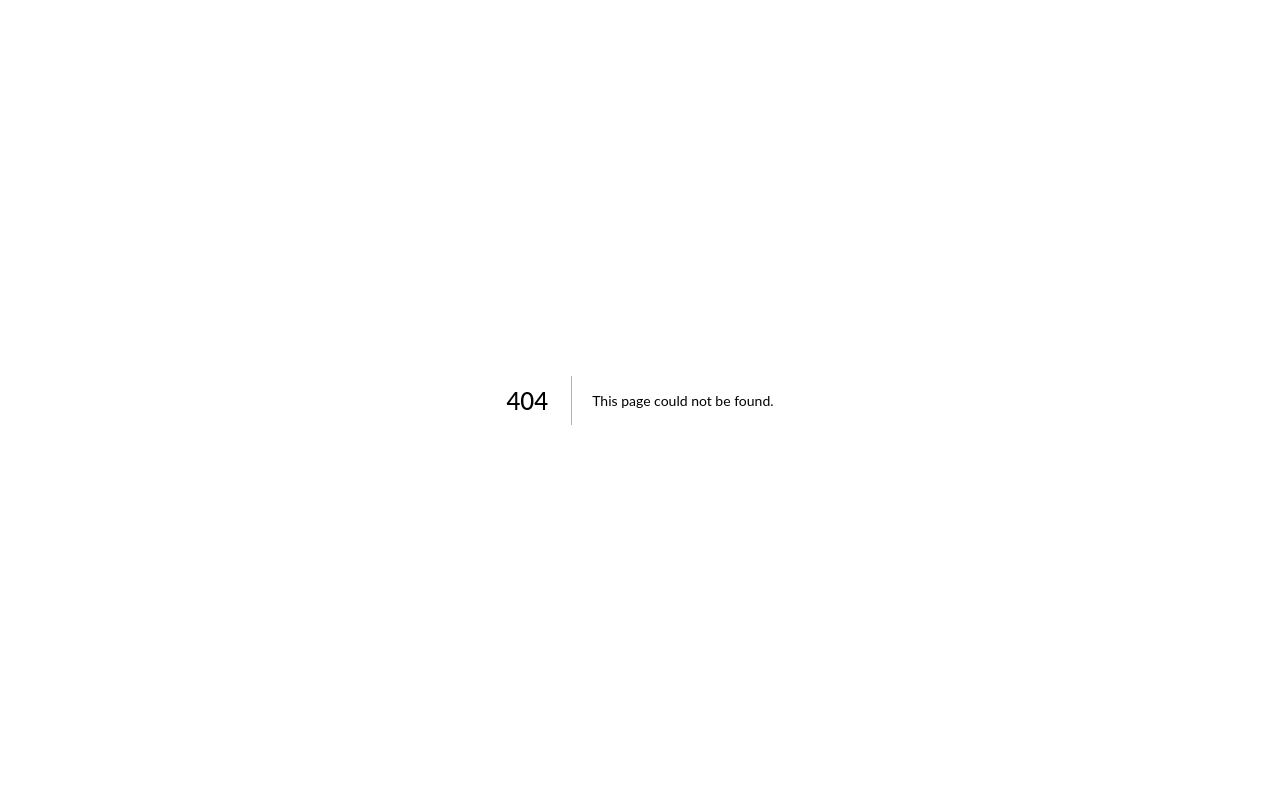
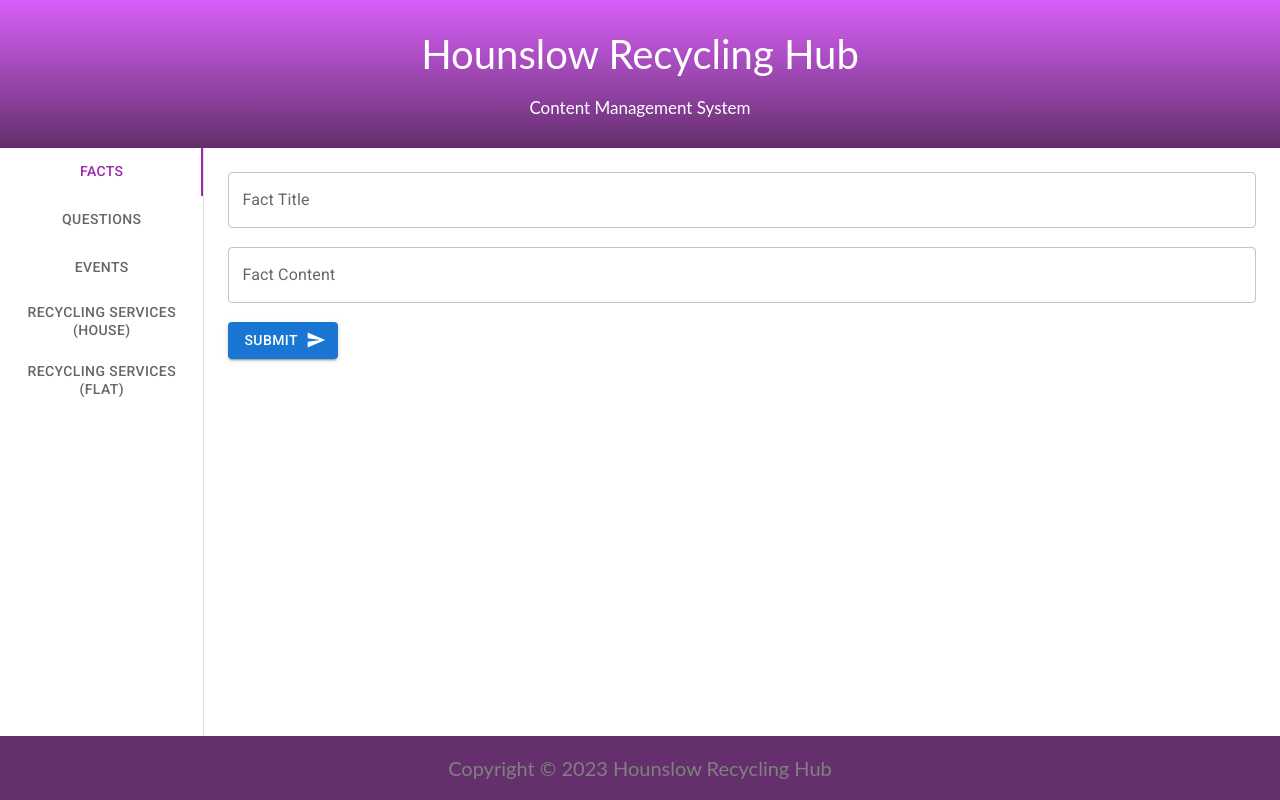
Before and after one commit to ajn2020/test, a Next.js app: page /cms in a window 1280 px wide. Before the commit this address had no page. Built offline with nearby package versions, Linux system fonts and the light colour scheme.

Commit message:
Create CMS first draft

```diff
--- /dev/null
+++ b/components/cms/CMSTabs.tsx
@@ -0,0 +1,124 @@
+import * as React from "react";
+import Tabs from "@mui/material/Tabs";
+import Tab from "@mui/material/Tab";
+import Typography from "@mui/material/Typography";
+import Box from "@mui/material/Box";
+import { Button, TextField } from "@mui/material";
+import SendIcon from "@mui/icons-material/Send";
+
+export default function CMSTabs() {
+  const [value, setValue] = React.useState(0);
+  const [factTitle, setFactTitle] = React.useState("");
+  const [factContent, setFactContent] = React.useState("");
+
+  const handleChange = (event: React.SyntheticEvent, newValue: number) => {
+    setValue(newValue);
+  };
+
+  function submitFacts(event: React.FormEvent<HTMLFormElement>) {
+    event.preventDefault();
+    console.log("here");
+  }
+
+  return (
+    <Box
+      sx={{
+        flexGrow: 1,
+        bgcolor: "background.paper",
+        display: "flex",
+      }}
+    >
+      <Tabs
+        orientation="vertical"
+        variant="standard"
+        value={value}
+        onChange={handleChange}
+        textColor="secondary"
+        indicatorColor="secondary"
+        aria-label="Category Tabs"
+        sx={{ borderRight: 1, borderColor: "divider" }}
+      >
+        <Tab label="Facts" {...a11yProps(0)} />
+        <Tab label="Questions" {...a11yProps(1)} />
+        <Tab label="Events" {...a11yProps(2)} />
+        <Tab label="Recycling Services (House)" {...a11yProps(3)} />
+        <Tab label="Recycling Services (Flat)" {...a11yProps(4)} />
+      </Tabs>
+
+      <TabPanel value={value} index={0}>
+        <form onSubmit={submitFacts}>
+          <TextField
+            fullWidth
+            id="fact-title"
+            label="Fact Title"
+            variant="outlined"
+            value={factTitle}
+            onChange={(event) => setFactTitle(event.target.value)}
+          />
+          <br />
+          <br />
+          <TextField
+            fullWidth
+            multiline
+            id="fact-title"
+            label="Fact Content"
+            variant="outlined"
+            value={factContent}
+            onChange={(event) => setFactContent(event.target.value)}
+          />
+          <br />
+          <br />
+          <Button variant="contained" endIcon={<SendIcon />} type="submit">
+            Submit
+          </Button>
+        </form>
+      </TabPanel>
+
+      <TabPanel value={value} index={1}>
+        Item Two
+      </TabPanel>
+
+      <TabPanel value={value} index={2}>
+        Item Three
+      </TabPanel>
+
+      <TabPanel value={value} index={3}>
+        Item Four
+      </TabPanel>
+
+      <TabPanel value={value} index={4}>
+        Item Five
+      </TabPanel>
+    </Box>
+  );
+}
+
+function a11yProps(index: number) {
+  return {
+    id: `vertical-tab-${index}`,
+    "aria-controls": `vertical-tabpanel-${index}`,
+  };
+}
+
+interface TabPanelProps {
+  children?: React.ReactNode;
+  value: number;
+  index: number;
+}
+
+function TabPanel(props: TabPanelProps) {
+  const { children, value, index, ...other } = props;
+
+  return (
+    <div
+      role="tabpanel"
+      hidden={value !== index}
+      id={`vertical-tabpanel-${index}`}
+      aria-labelledby={`vertical-tab-${index}`}
+      {...other}
+      style={{ width: "100%" }}
+    >
+      {value === index && <Box sx={{ p: 3 }}>{children}</Box>}
+    </div>
+  );
+}
--- /dev/null
+++ b/components/cms/Header.tsx
@@ -0,0 +1,17 @@
+import style from "@/styles/cms/Header.module.css";
+
+export default function Header() {
+  return (
+    <>
+      <div className={style["header"]} id="Header">
+        <div className={style["header-top"]}>
+          <div className={style["header-title"]}>Hounslow Recycling Hub</div>
+        </div>
+        <br />
+        <div className={style["header-description"]}>
+          Content Management System
+        </div>
+      </div>
+    </>
+  );
+}
--- /dev/null
+++ b/src/pages/cms.tsx
@@ -0,0 +1,24 @@
+import Head from "next/head";
+import Header from "@/components/cms/Header";
+import CMSTabs from "@/components/cms/CMSTabs";
+import Footer from "@/components/Footer";
+
+export default function CMS() {
+  return (
+    <>
+      <Head>
+        <title>HRH - CMS</title>
+        <meta name="application-name" content="HRH - CMS" />
+        <meta name="description" content="CMS for HRH." />
+        <meta name="viewport" content="width=device-width, initial-scale=1" />
+        <link rel="icon" href="/favicon.ico" />
+      </Head>
+
+      <Header />
+
+      <CMSTabs />
+
+      <Footer />
+    </>
+  );
+}
--- /dev/null
+++ b/styles/cms/Header.module.css
@@ -0,0 +1,23 @@
+.header {
+  background: linear-gradient(#d860f9, #642f6c);
+  color: white;
+  font-family: "Lato";
+  text-align: center;
+  padding: 30px;
+  position: relative;
+}
+
+.header-top {
+  display: flex;
+  position: relative;
+  align-items: center;
+}
+
+.header-title {
+  margin: auto;
+  font-size: 40px;
+}
+
+.header-description {
+  font-size: 17px;
+}
```
